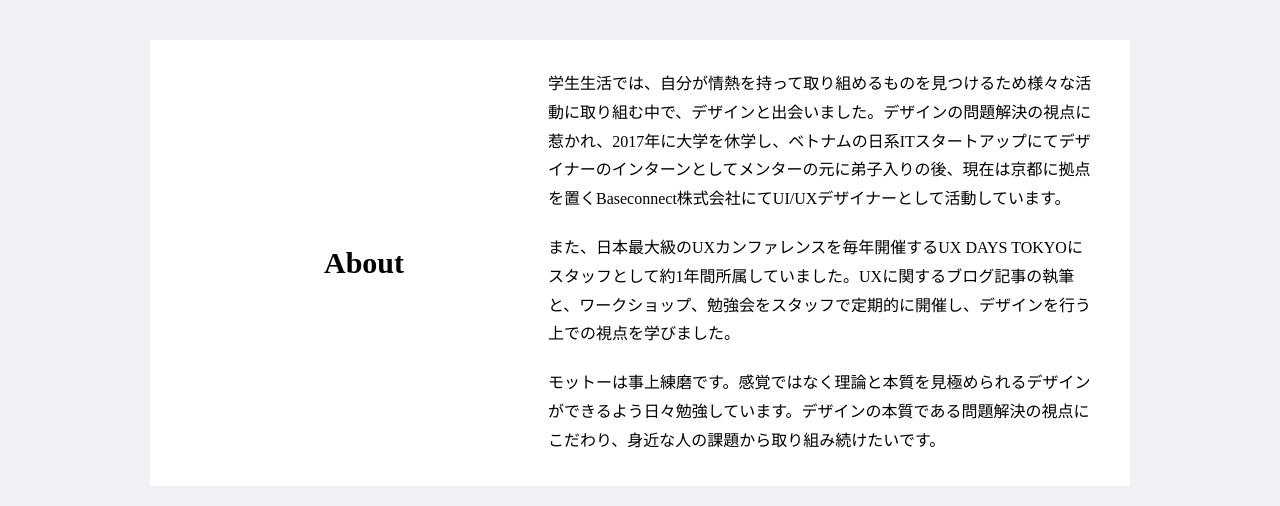
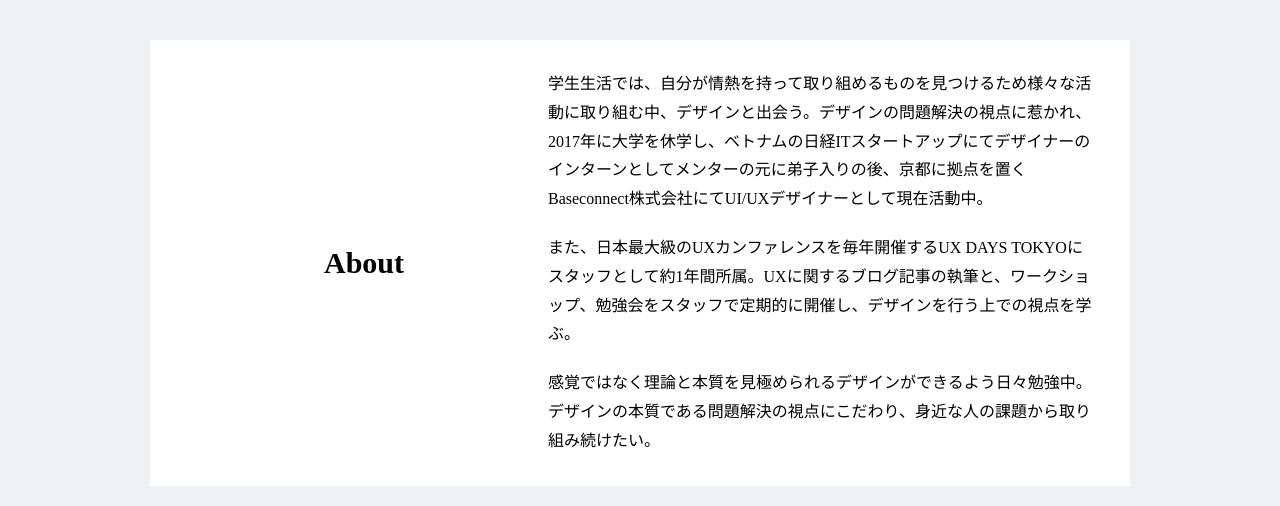
Before and after one commit to mimizunosuguru/portfolio, a Next.js app: page / in a window 1280 px wide. Shown: the part 574-1080 px from the top of the page. Built offline with nearby package versions, Linux system fonts and the light colour scheme.

Commit message:
Articleにリンクを追加

```diff
--- a/pages/index.js
+++ b/pages/index.js
@@ -199,10 +199,9 @@ export default class Index extends React.Component {
               <h2>About</h2>
             </li>
             <li className="content">
-              <p>学生生活では、自分が情熱を持って取り組めるものを見つけるため様々な活動に取り組む中で、デザインと出会いました。デザインの問題解決の視点に惹かれ、2017年に大学を休学し、ベトナムの日系ITスタートアップにてデザイナーのインターンとしてメンターの元に弟子入りの後、現在は京都に拠点を置くBaseconnect株式会社にてUI/UXデザイナーとして活動しています。</p>
-              <p>また、日本最大級のUXカンファレンスを毎年開催するUX DAYS
-                TOKYOにスタッフとして約1年間所属していました。UXに関するブログ記事の執筆と、ワークショップ、勉強会をスタッフで定期的に開催し、デザインを行う上での視点を学びました。</p>
-              <p>モットーは事上練磨です。感覚ではなく理論と本質を見極められるデザインができるよう日々勉強しています。デザインの本質である問題解決の視点にこだわり、身近な人の課題から取り組み続けたいです。</p>
+              <p>学生生活では、自分が情熱を持って取り組めるものを見つけるため様々な活動に取り組む中、デザインと出会う。デザインの問題解決の視点に惹かれ、2017年に大学を休学し、ベトナムの日経ITスタートアップにてデザイナーのインターンとしてメンターの元に弟子入りの後、京都に拠点を置くBaseconnect株式会社にてUI/UXデザイナーとして現在活動中。</p>
+              <p>また、日本最大級のUXカンファレンスを毎年開催するUX DAYS TOKYOにスタッフとして約1年間所属。UXに関するブログ記事の執筆と、ワークショップ、勉強会をスタッフで定期的に開催し、デザインを行う上での視点を学ぶ。</p>
+              <p>感覚ではなく理論と本質を見極められるデザインができるよう日々勉強中。デザインの本質である問題解決の視点にこだわり、身近な人の課題から取り組み続けたい。</p>
             </li>
           </Card>
           {/* Biography */}
```
Also changed, not shown: components/ArticleRecommend.js (+13 -0 lines), components/work/articles.js (+23 -11 lines).
